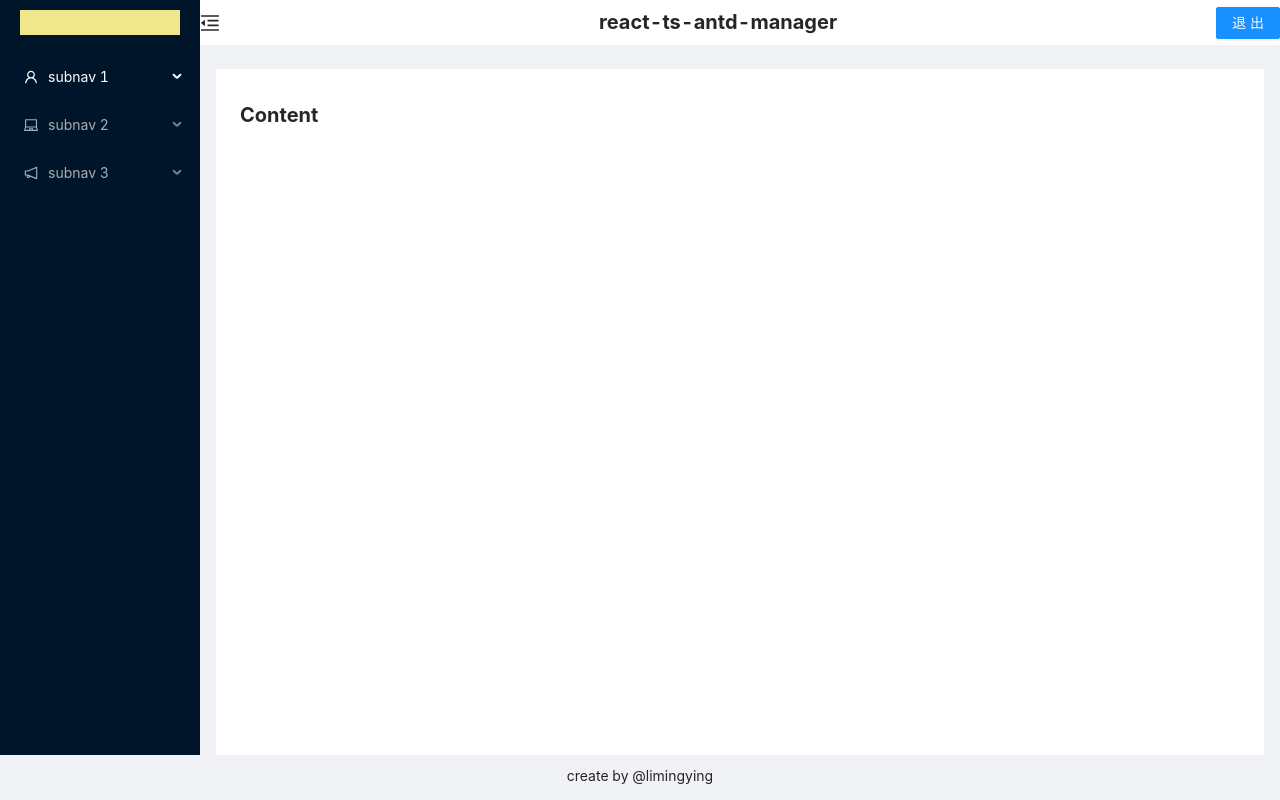
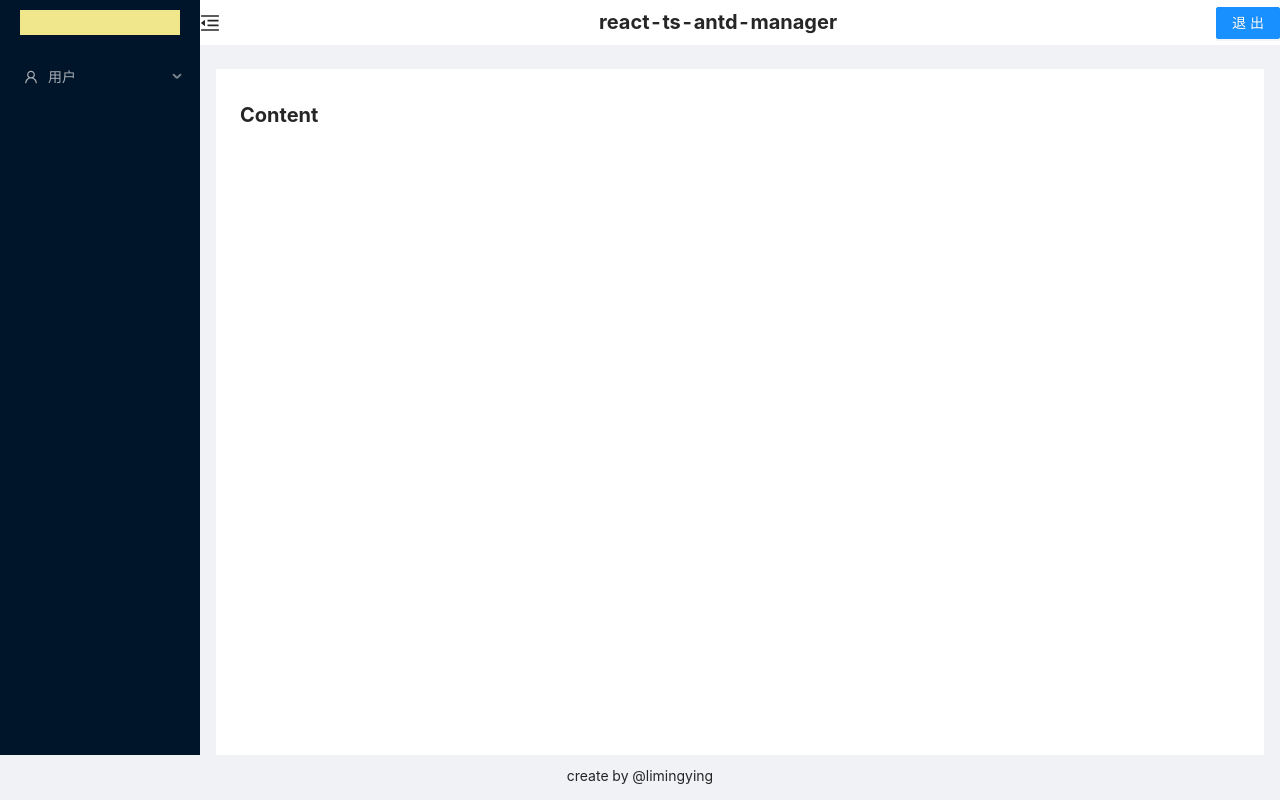
Before and after one commit to limingying2580/react-antd-ts, a React (Create React App) app: page /home in a window 1280 px wide. Built offline with nearby package versions, Linux system fonts and the light colour scheme; the HTML template or start-up script is replaced by a standard one.

Commit message:
动态生成左侧菜单栏

```diff
--- /dev/null
+++ b/src/jsonText/menu.json
@@ -0,0 +1,20 @@
+
+  [
+    {
+      "id": 1,
+      "title": "用户",
+      "icon": "UserOutlined",
+      "children": [
+        {
+          "id": 1.1,
+          "icon": "UserOutlined",
+          "title": "增加用户"
+        },
+        {
+          "id": 1.2,
+          "icon": "UserOutlined",
+          "title": "删除用户"
+        }
+      ]
+    }
+  ]
--- a/src/pages/Home.tsx
+++ b/src/pages/Home.tsx
@@ -1,19 +1,17 @@
 import React, {Component, useState} from 'react';
 import { Layout, Menu, Button} from 'antd';
 import type { MenuProps } from 'antd';
-import {clear} from "../utils/storage"
+import {clear} from "../utils/storage";
+import menuData from '../jsonText/menu.json'
 import {
     MenuFoldOutlined,
-    MenuUnfoldOutlined,
-    UploadOutlined,
-    UserOutlined,
-    VideoCameraOutlined,
-    LaptopOutlined,
-    NotificationOutlined
+    MenuUnfoldOutlined
 } from '@ant-design/icons';
 import "../static/css/home.css"
+import login from "./Login";
+import * as Icon from '@ant-design/icons'
 const { Header, Sider, Footer, Content } = Layout;
-
+const {SubMenu} = Menu;
 
 class Home extends Component {
     layout = () => {
@@ -29,17 +27,19 @@ class Home extends Component {
             collapsed: !this.state.collapsed,
         });
     };
-    items2: MenuProps['items'] = [UserOutlined, LaptopOutlined, NotificationOutlined].map(
+
+   /* antd默认写死情况
+   items2: MenuProps['items'] = [UserOutlined].map(
         (icon, index) => {
             const key = String(index + 1);
 
             return {
                 key: `sub${key}`,
                 icon: React.createElement(icon),
-                label: `subnav ${key}`,
+                label: '用户数据',
 
-                children: new Array(4).fill(null).map((_, j) => {
-                    const subKey = index * 4 + j + 1;
+                children: new Array(2).fill(null).map((_, j) => {
+                    const subKey = index * 2 + j + 1;
                     return {
                         key: subKey,
                         label: `option${subKey}`,
@@ -47,6 +47,29 @@ class Home extends Component {
                 }),
             };
         },
+    );*/
+    iconBC = (name?: string | undefined) =>{
+        console.log(name);
+        // @ts-ignore
+        return React.createElement(Icon[name]);
+    }
+
+ items2: MenuProps['items'] = menuData.map(
+        (item) => {
+            return {
+                key: item.id,
+                icon: this.iconBC(item.icon),
+                label: item.title,
+
+                children: new Array(item.children.length).fill(null).map((_, j) => {
+                    return {
+                        key: item.children[j].id,
+                        icon: this.iconBC(item.children[j].icon),
+                        label: item.children[j].title,
+                    };
+                }),
+            };
+        }
     );
     render() {
         return (
--- a/src/pages/Login.tsx
+++ b/src/pages/Login.tsx
@@ -38,6 +38,9 @@ class Login extends Component {
                 set('token',data.token);
                 message.success("登录成功");
                 window.location.href='/home'
+                /*  <Routes>
+                    <Route  path="/home" element={<Home/>}/>
+                </Routes>*/
             } else {
                 message.error(msg)
             }
--- a/src/router/index.tsx
+++ b/src/router/index.tsx
@@ -41,7 +41,27 @@ const router: IRouter[] = [
         path: '/home',
         title: '管理系统',
         key:'/home',
-        component: <Home/>
+        component: <Home/>,
+        children: [
+            {
+                path: '/user',
+                title: '用户管理',
+                key:'/user',
+               /* component: <User/>*/
+                children: [
+                    {
+                        path: '/userList',
+                        title: '用户列表',
+                        key:'/userList'
+                    },
+                    {
+                        path: '/adduser',
+                        title: '增加列表',
+                        key:'/adduser'
+                    }
+                ]
+            }
+        ]
     },
 
 ]
--- /dev/null
+++ b/src/router/menu.tsx
@@ -0,0 +1,33 @@
+import React, {ReactNode,lazy} from 'react';
+
+interface IRouter {
+    title?: any,
+    path: any,
+    key: any,
+    component?: ReactNode,
+    children?: IRouter[]
+
+}
+
+const menuRouter: IRouter[] = [
+    {
+        path: '/user',
+        title: '用户管理',
+        key:'/user',
+        /* component: <User/>*/
+        children: [
+            {
+                path: '/userList',
+                title: '用户列表',
+                key:'/userList'
+            },
+            {
+                path: '/adduser',
+                title: '增加列表',
+                key:'/adduser'
+            }
+        ]
+    }
+
+]
+export default menuRouter
```
